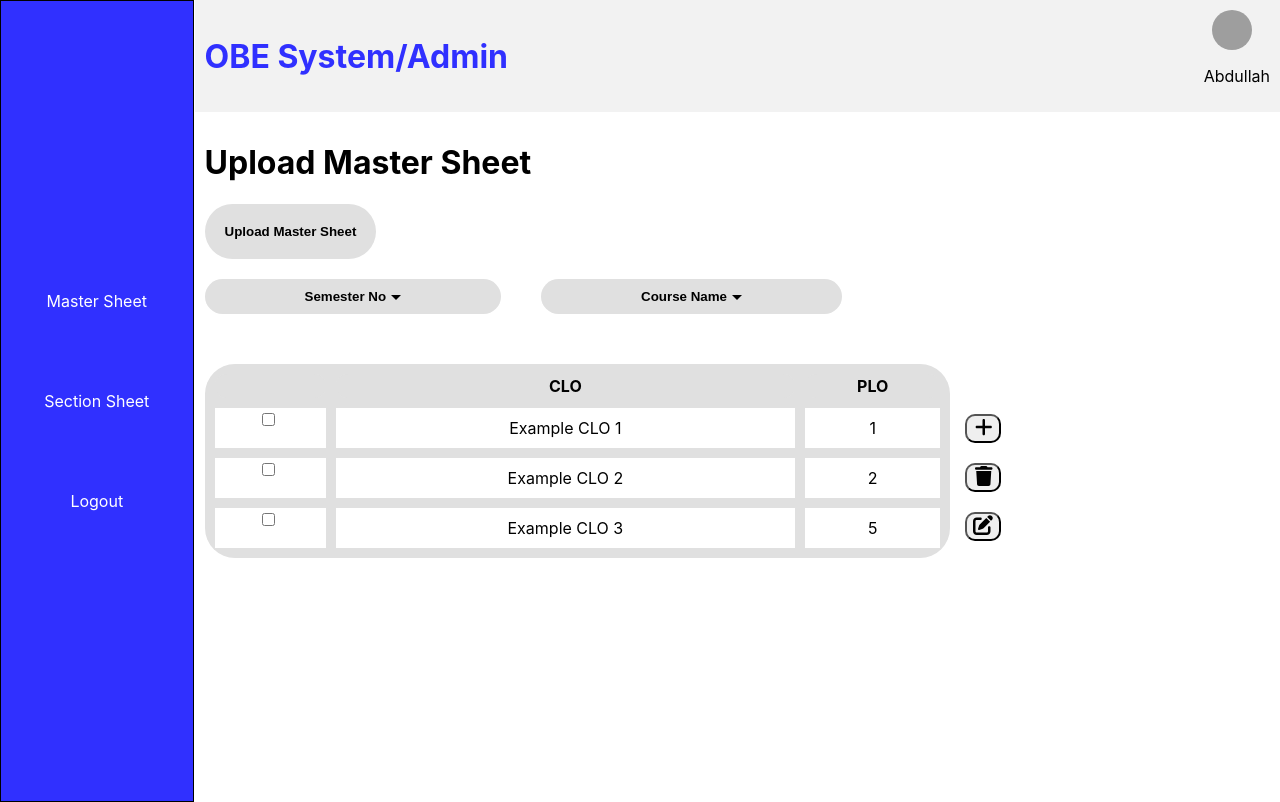
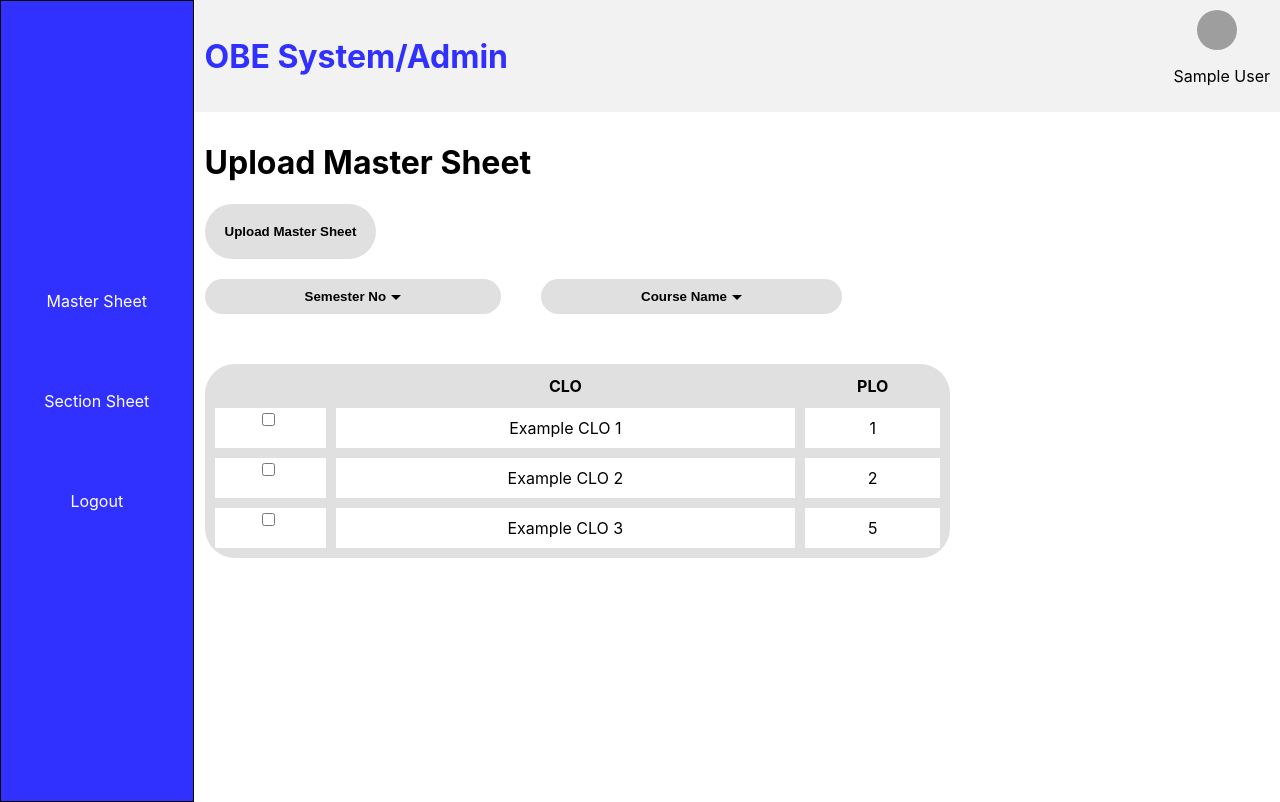
Before and after one commit to rattlesnakexd/intelligentOBE-System, a React (Create React App) app: page /master-sheet in a window 1280 px wide. Built offline with nearby package versions, Linux system fonts and the light colour scheme; sample sign-in values are in the browser's storage; grey boxes are pictures that could not be loaded.

Commit message:
Route protection done

```diff
--- a/src/App.js
+++ b/src/App.js
@@ -1,34 +1,25 @@
 import React from "react";
-import { BrowserRouter as Router, Routes, Route, Navigate } from "react-router-dom";
+import { BrowserRouter as Router, Routes, Route } from "react-router-dom";
 import AdminHome from "./Pages/AdminHome/AdminHome";
 import GenerateResults from "./Pages/GenerateResults/GenerateResults";
 import Section from "./Pages/section/section";
 import TeacherHome from "./Pages/TeacherHome/TeacherHome";
 import UploadSheet from "./Pages/UploadSheet/UploadSheet";
 import Login from "./Pages/login/Login";
+import ProtectedRoutes from "./Routes/ProtectedRoutes";
 import "./App.css";
 
 function App() {
-  const role = localStorage.getItem('role');
-
   return (
     <Router>
       <div className="App">
         <Routes>
-          {role === 'admin' && (
-            <>
-              <Route path="/master-sheet" element={<AdminHome />} />
-              <Route path="/section-sheet" element={<Section />} />
-            </>
-          )}
-          {role === 'teacher' && (
-            <>
-              <Route path="/generate-sheets" element={<TeacherHome />} />
-              <Route path="/progress-sheet" element={<UploadSheet />} />
-              <Route path="/generate-results" element={<GenerateResults />} />
-            </>
-          )}
-          <Route path="/" element={<Login />}/>
+          <Route path="/master-sheet" element={<ProtectedRoutes Component={AdminHome}/>} />
+          <Route path="/section-sheet" element={<ProtectedRoutes Component={Section}/>} />
+          <Route path="/generate-sheets" element={<ProtectedRoutes Component={TeacherHome}/>} />
+          <Route path="/progress-sheet" element={<ProtectedRoutes Component={UploadSheet}/>} />
+          <Route path="/generate-results" element={<ProtectedRoutes Component={GenerateResults}/>} />
+          <Route path="/" element={<Login />} />
         </Routes>
       </div>
     </Router>
--- a/src/Components/navbar/navbar.js
+++ b/src/Components/navbar/navbar.js
@@ -6,6 +6,8 @@ function VerticalNavbar(props) {
   const navigate = useNavigate();
 
   const handleLoginClick = () => {
+    localStorage.removeItem('role');
+    localStorage.removeItem('user')
     navigate('/'); // Navigate to the '/login' route
   };
 
--- /dev/null
+++ b/src/Context/UserContext.js
@@ -0,0 +1,25 @@
+import React, { createContext, useState, useContext, useEffect } from 'react';
+
+const UserContext = createContext();
+
+export const UserProvider = ({ children }) => {
+  const [user, setUser] = useState(JSON.parse(localStorage.getItem('user')) || null);
+
+  useEffect(() => {
+    localStorage.setItem('user', JSON.stringify(user));
+  }, [user]);
+
+  return (
+    <UserContext.Provider value={{ user, setUser }}>
+      {children}
+    </UserContext.Provider>
+  );
+};
+
+export const useUser = () => {
+  const context = useContext(UserContext);
+  if (!context) {
+    throw new Error('useUser must be used within a UserProvider');
+  }
+  return context;
+};
--- a/src/Pages/AdminHome/AdminHome.js
+++ b/src/Pages/AdminHome/AdminHome.js
@@ -1,4 +1,4 @@
-import React, { useState } from "react";
+import React, { useState, useContext } from "react";
 import { FontAwesomeIcon } from "@fortawesome/react-fontawesome";
 import { faPlus, faTrash, faEdit } from "@fortawesome/free-solid-svg-icons";
 import VerticalNavbar from "../../Components/navbar/navbar";
@@ -8,9 +8,11 @@ import DropdownMenu from "../../Components/dropDown Menu/dropDown";
 import Modal from "../../Components/modal/modal";
 import './AdminHome.css'
 import Table from "../../Components/table/table";
+import { useUser } from '../../Context/UserContext';
 
 function AdminHome(props){
-    const name = "Abdullah"
+    const { user } = useUser();
+    const name = user?.name
     const [opneModal, setOpenModal] = useState(false);
 
     const navbarItems = [
@@ -51,20 +53,6 @@ function AdminHome(props){
                         <div className="table-data">
                             <Table columns={columns} data={data} checkBox={true}></Table>
                         </div>
-                        <div className="table-actions">
-                            <button className="simple-button">
-                                <FontAwesomeIcon icon={faPlus}
-                                onClick={handleModal }/>
-                            </button>
-                            <button className="simple-button">
-                                <FontAwesomeIcon icon={faTrash}
-                                onClick={handleModal } />
-                            </button>
-                            <button className="simple-button">
-                                <FontAwesomeIcon icon={faEdit}
-                                onClick={handleModal}/>
-                            </button>
-                        </div>
                         <div>
                             {opneModal && <Modal opneModal={opneModal} setOpenModal={setOpenModal} />}
                         </div>
--- a/src/Pages/GenerateResults/GenerateResults.js
+++ b/src/Pages/GenerateResults/GenerateResults.js
@@ -3,10 +3,12 @@ import VerticalNavbar from "../../Components/navbar/navbar";
 import TopBar from "../../Components/topbar/topbar";
 import Button from "../../Components/button/button";
 import Table from "../../Components/table/table";
+import { useUser } from "../../Context/UserContext";
 import "./GenerateResults.css"
 
 function GenerateResults (){
-    const name = "Ahmad";
+    const {user} = useUser();
+    const name = user?.name;
     const navbarItems = [
         { id: 1, label: 'Generate Sheets', url: '/generate-sheets' },
         { id: 2, label: 'Upload Progress Sheets', url: '/progress-sheet' },
--- a/src/Pages/TeacherHome/TeacherHome.js
+++ b/src/Pages/TeacherHome/TeacherHome.js
@@ -3,10 +3,12 @@ import VerticalNavbar from "../../Components/navbar/navbar";
 import TopBar from "../../Components/topbar/topbar";
 import Button from "../../Components/button/button";
 import Table from "../../Components/table/table";
+import { useUser } from "../../Context/UserContext";
 import "./TeacherHome.css"
 
 function TeacherHome (){
-    const name = "Ahmad";
+    const {user} = useUser();
+    const name = user?.name;
 
     const navbarItems = [
         { id: 1, label: 'Generate Sheets', url: '/generate-sheets' },
--- a/src/Pages/UploadSheet/UploadSheet.js
+++ b/src/Pages/UploadSheet/UploadSheet.js
@@ -3,10 +3,12 @@ import VerticalNavbar from "../../Components/navbar/navbar";
 import TopBar from "../../Components/topbar/topbar";
 import Button from "../../Components/button/button";
 import Table from "../../Components/table/table";
+import { useUser } from "../../Context/UserContext";
 import "./UploadSheet.css"
 
 function UploadSheet (){
-    const name = "Ahmad";
+    const {user} = useUser();
+    const name = user?.name;
     const navbarItems = [
         { id: 1, label: 'Generate Sheets', url: '/generate-sheets' },
         { id: 2, label: 'Upload Progress Sheets', url: '/progress-sheet' },
--- a/src/Pages/login/Login.js
+++ b/src/Pages/login/Login.js
@@ -2,12 +2,16 @@ import React, { useState } from 'react';
 import './Login.css';
 import axios from 'axios';
 import { useNavigate } from 'react-router-dom';
-import { TextField, Button, Checkbox, FormControlLabel } from '@mui/material';
+import { useUser } from '../../Context/UserContext';
+import { TextField, Button, Checkbox, FormControlLabel, Snackbar } from '@mui/material';
 
 function Login() {
   const [username, setUsername] = useState('');
   const [password, setPassword] = useState('');
-  const [showPassword, setShowPassword] = useState(false); // New state
+  const [showPassword, setShowPassword] = useState(false);
+  const [error, setError] = useState(null);
+  const [open, setOpen] = useState(false);
+  const {setUser} = useUser()
   const navigate = useNavigate();
 
   const handleSubmit = async (e) => {
@@ -19,6 +23,7 @@ function Login() {
       if (response.data) {
         console.log(response.data);
         localStorage.setItem('role', response.data.role);
+        setUser(response.data)
 
         setTimeout(() => {
           if (localStorage.getItem('role') === "admin") {
@@ -30,8 +35,13 @@ function Login() {
       }
     } catch (error) {
       console.error('Error:', error);
+        setError('An error occurred. Please try again.');
+        setOpen(true);
     }
   }
+  const handleClose = () => {
+    setOpen(false);
+  };
 
   return (
     <div className='login-container'>
@@ -74,6 +84,12 @@ function Login() {
               Login
             </Button>
           </form>
+          <Snackbar
+        open={open}
+        autoHideDuration={6000}
+        onClose={handleClose}
+        message={error}
+      />
         </div>
       </div>
       <div className='login-right'>
--- a/src/Pages/section/section.js
+++ b/src/Pages/section/section.js
@@ -8,9 +8,11 @@ import Button from "../../Components/button/button";
 import DropdownMenu from "../../Components/dropDown Menu/dropDown";
 import './section.css'
 import Table from "../../Components/table/table";
+import {useUser} from "../../Context/UserContext"
 
 function Section(){
-    const name = "Abdullah"
+    const {user} = useUser();
+    const name = user?.name
     const [opneModal, setOpenModal] = useState(false);
 
     const navbarItems = [
--- /dev/null
+++ b/src/Routes/ProtectedRoutes.js
@@ -0,0 +1,31 @@
+import React,{useEffect} from 'react'
+import { useNavigate } from 'react-router-dom';
+
+function ProtectedRoutes(props) {
+    const {Component} = props;
+    const navigate = useNavigate();
+    const currentURL = window.location.pathname;
+    const role = {
+        admin: ["/generate-sheets","/progress-sheet","/generate-results"],
+        teacher: ["/master-sheet","/section-sheet"]
+    }
+    useEffect(() => {
+        let userRole = localStorage.getItem('role')
+        if(!userRole){
+            navigate('/');
+        }
+        else if(userRole === 'admin' && role[userRole].includes(currentURL)){
+            navigate('/master-sheet')
+        }
+        else if(userRole === 'teacher' && role[userRole].includes(currentURL)){
+            navigate('/generate-sheets')
+        }
+    })
+  return (
+    <div>
+      <Component/>
+    </div>
+  )
+}
+
+export default ProtectedRoutes
--- a/src/index.js
+++ b/src/index.js
@@ -2,10 +2,13 @@ import React from 'react';
 import ReactDOM from 'react-dom/client';
 import './index.css';
 import App from './App';
+import { UserProvider } from './Context/UserContext';
 const root = ReactDOM.createRoot(document.getElementById('root'));
 root.render(
   <React.StrictMode>
-    <App />
+    <UserProvider>
+      <App />
+    </UserProvider>
   </React.StrictMode>
 );
 
```
